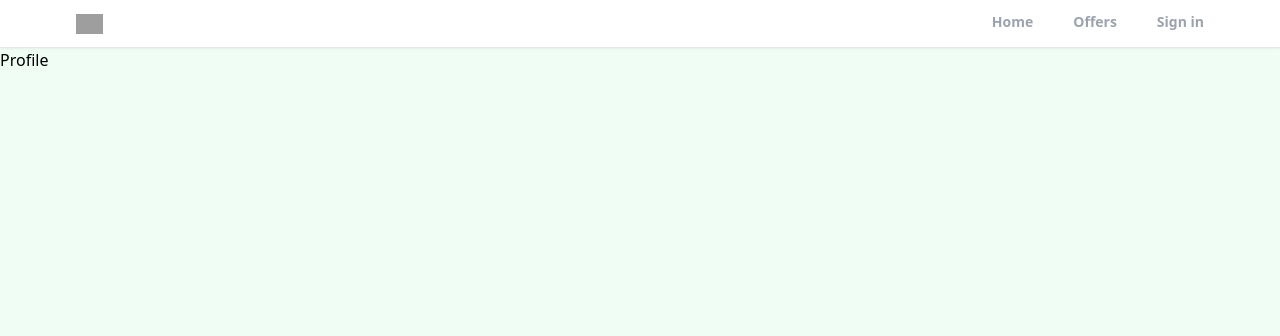
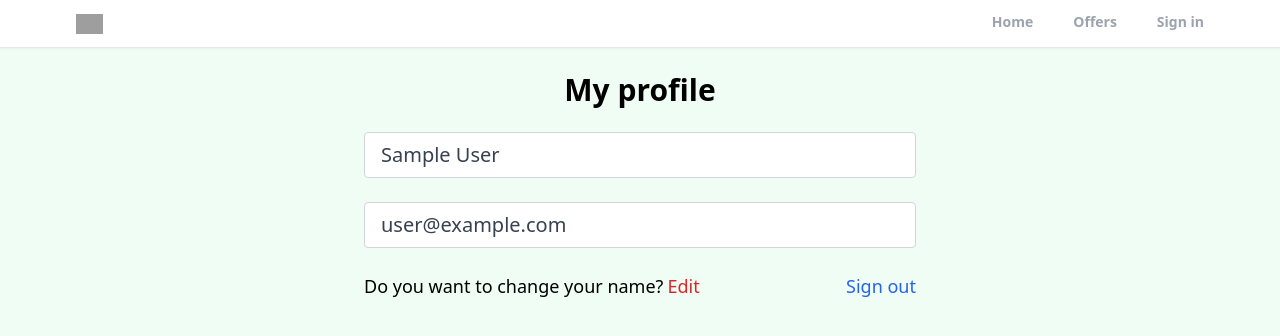
Before and after one commit to mayefa10/project-one-React, a React (Create React App) app: page /profile in a window 1280 px wide. Shown: the top 336 px of the page. Built offline with nearby package versions, Linux system fonts and the light colour scheme; no server answers; sample sign-in values are in the browser's storage; grey boxes are pictures that could not be loaded.

Commit message:
create private route and custom hook for protection the profile page and add logout functionality

```diff
--- a/src/App.js
+++ b/src/App.js
@@ -3,6 +3,7 @@
 import Home from "./pages/Home";
 import Profile from "./pages/Profile";
 import SignUp from "./pages/SignUp";
+import PrivateRoute from "./components/PrivateRoute";
 import SignIn from "./pages/SignIn";
 import Offers from "./pages/Offers";
 import ForgotPassword from "./pages/ForgotPassword";
@@ -19,8 +20,10 @@
         <Header/>
         <Routes>
         <Route path = "/" element = {<Home/>}/>
+        <Route path="/profile" element = {<PrivateRoute/>}>
+        <Route path = "/profile" element = {<Profile/>}/>
+        </Route>
         <Route path = "/forgot-password" element = {<ForgotPassword/>}/>
-        <Route path = "/profile" element = {<Profile/>}/>
         <Route path = "/sign-in" element = {<SignIn/>}/>
         <Route path = "/sign-up" element = {<SignUp/>}/>
         <Route path = "/offers" element = {<Offers/>}/>
--- /dev/null
+++ b/src/components/PrivateRoute.jsx
@@ -0,0 +1,14 @@
+import React from 'react'
+import { Outlet, Navigate } from 'react-router-dom';
+import useAuthStatus from '../hooks/useAuthStatus';
+
+export default function PrivateRoute() {
+
+  const {loggedIn, checkingStatus} = useAuthStatus();
+  if(checkingStatus){
+    return <h3>Loading...</h3>;
+  }
+  return loggedIn ? <Outlet/> : <Navigate to = "/sign-in"/>;
+
+
+}
--- /dev/null
+++ b/src/hooks/useAuthStatus.jsx
@@ -0,0 +1,19 @@
+import { getAuth, onAuthStateChanged } from 'firebase/auth'
+import React, {useEffect, useState } from 'react'
+
+export default function useAuthStatus() {
+    const [loggedIn,setLoggedIn] = useState(false)
+    const [checkingStatus, setCheckingStatus] = useState(true)
+
+    useEffect (()=>{
+        const auth = getAuth();
+        onAuthStateChanged(auth,(user)=>{
+            if (user) {
+                setLoggedIn(true)
+            }
+            setCheckingStatus(false)
+        })
+    },[])
+
+    return {loggedIn, checkingStatus};
+}
--- a/src/pages/Profile.jsx
+++ b/src/pages/Profile.jsx
@@ -1,5 +1,71 @@
+import { useState } from "react"
+import { getAuth } from "firebase/auth"
+import { useNavigate } from "react-router-dom";
+
 export default function Profile() {
+    const auth = getAuth();
+    const navigate = useNavigate();
+    const [formData, setFormData] = useState({
+        name:auth.currentUser.displayName,
+        email:auth.currentUser.email,
+    });
+    const {name, email} = formData
+
+    function onLogout(){
+        auth.signOut();
+        navigate("/");
+
+
+    }
     return (
-        <div>Profile</div>
+        <>
+        <section className="max-w-6xl mx-auto flex
+        justify-center items-center flex-col">
+            <h1 className="text-3xl text-center mt-6 font-bold">
+                My profile
+            </h1>
+
+            <div className="w-full md:w-[50%] mt-6 px-3">
+                <form action="">
+                    {/*Name Input */}
+
+                    <input
+                    type="text"
+                    id = "name"
+                    value={name}
+                    disabled className="mb-6 w-full px-4 py-2 text-xl text-gray-700
+                    bg-white border border-gray-300
+                    rounded transition ease-in-out" />
+
+                    {/*Email Input */}
+
+                    <input
+                    type="email"
+                    id = "email"
+                    value={email}
+                    disabled
+                    className="mb-6 w-full px-4 py-2 text-xl text-gray-700
+                    bg-white border border-gray-300
+                    rounded transition ease-in-out" />
+
+                    <div className="flex justify-between
+                    whitespace-nowrap text-sm sm:text-lg mb-6">
+                        <p className="flex items-center ">
+                            Do you want to change your name?
+                            <span className="text-red-600 hover:text-red-700
+                            transition ease-in-out
+                            duration-200 ml-1 cursor-pointer">Edit</span>
+                        </p>
+                        <p onClick={onLogout} className="text-blue-600
+                        hover:text-blue-600 transition duration-200 ease-in-out
+                        cursor-pointer">Sign out</p>
+                    </div>
+
+
+
+                </form>
+            </div>
+        </section>
+        </>
     )
 }
```
